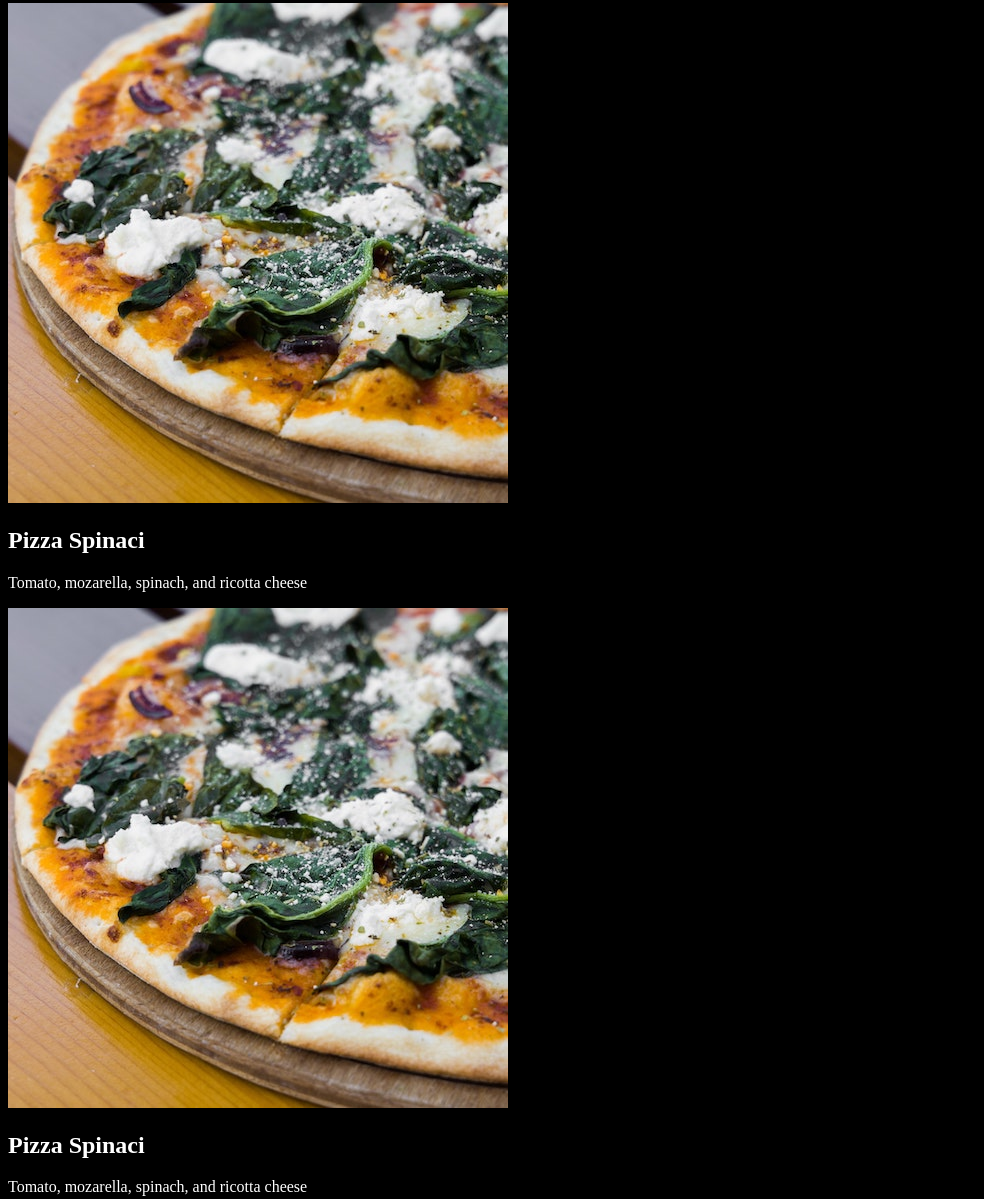
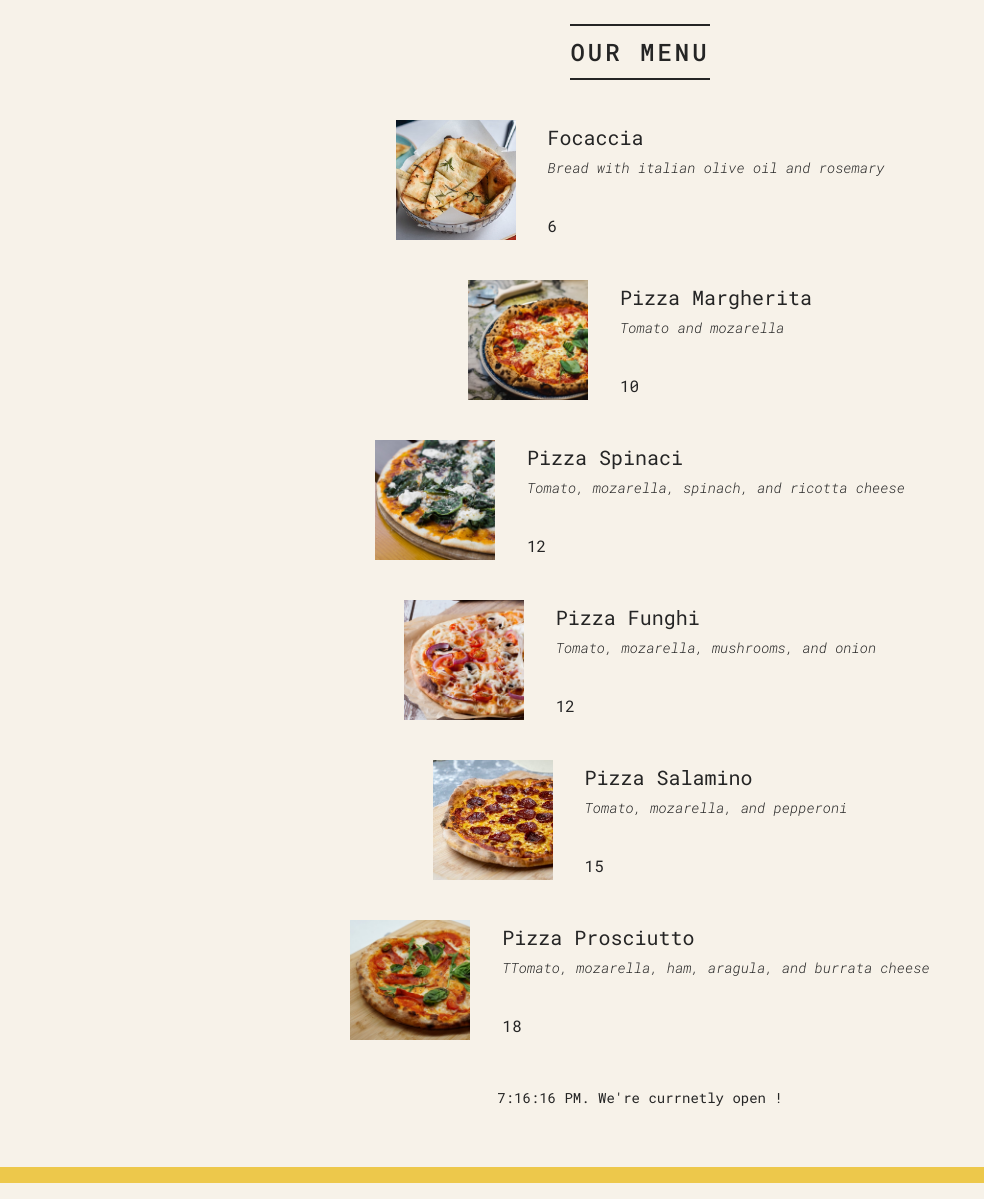
Before and after one commit to Karimatif33/Pizza-Menu-React, a React app: page / in a window 1280 px wide. Shown: the part 124-1323 px from the top of the page, without its empty margins (0-984 px from the left). Built offline with nearby package versions, Linux system fonts and the light colour scheme.

Commit message:
cont nghit study almost 3hr

```diff
--- a/public/index.html
+++ b/public/index.html
@@ -26,7 +26,7 @@
     -->
     <title>Pizza Menu</title>
   </head>
-  <body style="background-color: black; color: white;">
+  <body>
     <noscript>You need to enable JavaScript to run this app.</noscript>
     <div id="root"></div>
     <!--
--- a/src/index.js
+++ b/src/index.js
@@ -1,6 +1,6 @@
 import React from "react";
 import ReactDom from "react-dom/client";
-
+import "./index.css";
 const pizzaData = [
   {
     name: "Focaccia",
@@ -48,7 +48,7 @@ const pizzaData = [
 
 function App() {
   return (
-    <div>
+    <div className="container">
       <Header />
       <Menu />
       <Footer />
@@ -57,35 +57,90 @@ function App() {
 }
 
 function Header() {
-  return <h1>Fast Pizza Co.</h1>;
+  const style = {};
+  return (
+    <header className="header">
+      <h1>Fast Pizza Co.</h1>
+    </header>
+  );
 }
 
 function Menu() {
   return (
-    <div>
+    <main className="menu">
       <h2> Our Menu</h2>
-      <Pizza />
-      <Pizza />
-      <Pizza />
+      <Pizza
+        name="Focaccia"
+        ingredients="Bread with italian olive oil and rosemary"
+        photoName="pizzas/focaccia.jpg"
+        price={6}
+      />
+      <Pizza
+        name="Pizza Margherita"
+        ingredients="Tomato and mozarella"
+        photoName="pizzas/margherita.jpg"
+        price={10}
+      />
+
+      <Pizza
+        name="Pizza Spinaci"
+        ingredients="Tomato, mozarella, spinach, and ricotta cheese"
+        photoName="pizzas/spinaci.jpg"
+        price={12}
+      />
+
+       <Pizza
+        name="Pizza Funghi"
+        ingredients="Tomato, mozarella, mushrooms, and onion"
+        photoName="pizzas/funghi.jpg"
+        price={12}
+      />
+      <Pizza
+        name="Pizza Salamino"
+        ingredients="Tomato, mozarella, and pepperoni"
+        photoName="pizzas/salamino.jpg"
+        price={15}
+      />
+
+      <Pizza
+        name="Pizza Prosciutto"
+        ingredients="TTomato, mozarella, ham, aragula, and burrata cheese"
+        photoName="pizzas/prosciutto.jpg"
+        price={18}
+      />
+    </main>
+  );
+}
+
+function Pizza(props) {
+  return (
+    <div className="pizza">
+      <img src={props.photoName} alt={props.name} />
+      <div>
+      <h3>{props.name}</h3>
+      <p>{props.ingredients}</p>
+      <span>{props.price}</span>
+      </div>
     </div>
   );
 }
+
 function Footer() {
+  const hour = new Date().getHours();
+  const openHour = 12;
+  const closeHoure = 22;
+  const isOpen = hour >= openHour && hour <= closeHoure;
+  console.log(isOpen);
+  // if (hour >= openHour && hour <= closeHoure) alert("we're currently open !");
+  // else alert("sorry we're closed");
   return (
-    <footer>{new Date().toLocaleTimeString()}. We're currnetly open !</footer>
+    <footer className="footer">
+      {new Date().toLocaleTimeString()}. We're currnetly open !
+    </footer>
   );
   // return React.createElement('footer', null, "We're currnetly open !")
 }
 
-function Pizza() {
-  return (
-    <div>
-      <img src="pizzas/spinaci.jpg" alt="Pizaa spinaci" />
-      <h2>Pizza Spinaci</h2>
-      <p>Tomato, mozarella, spinach, and ricotta cheese</p>
-    </div>
-  );
-}
 const root = ReactDom.createRoot(document.getElementById("root"));
 root.render(
   <React.StrictMode>
```
